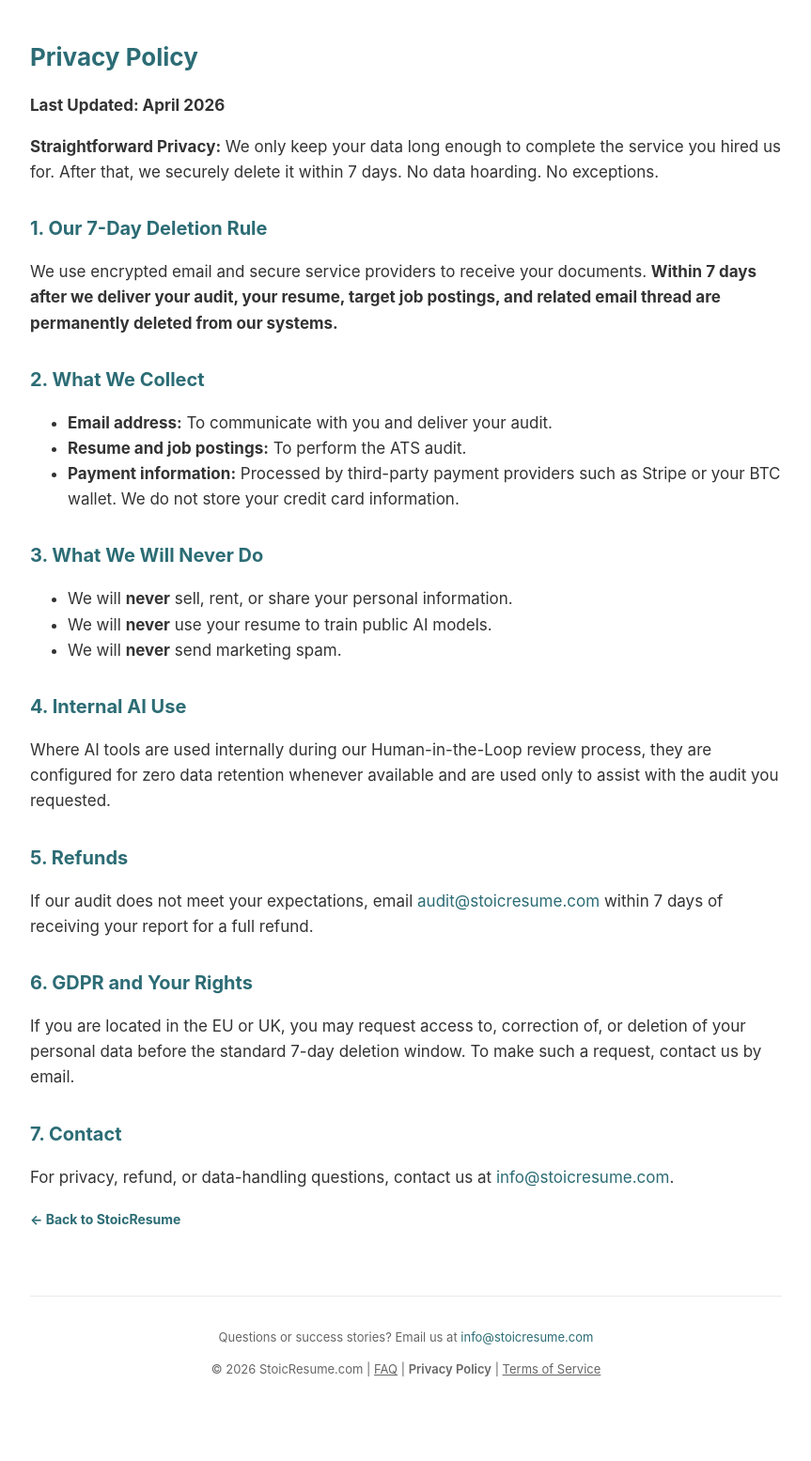
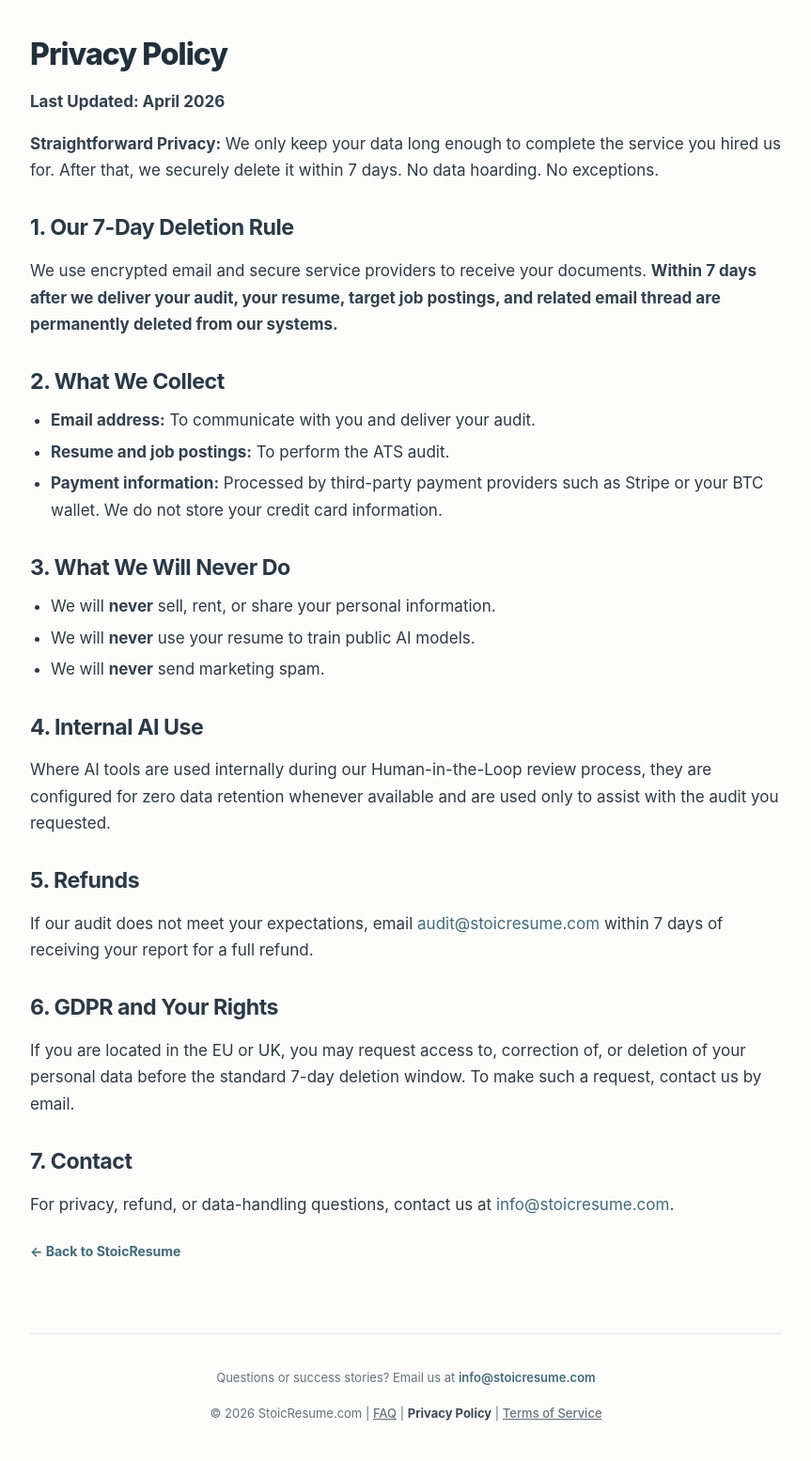
Before and after one commit to JayUdding/ats-audit-site, a Jekyll site: the page privacy.html, which Jekyll copies as it is, in a window 1280 px wide. Shown: the whole page at 94% size, without its empty margins (208-1071 px from the left). Built offline with Jekyll 4.4.1, drawn with Linux system fonts in a browser that asks for light colours; before the commit the page ends 1508 px from its top, so only the background shows below that.

Commit message:
Revise styles and update footer in privacy.html

```diff
--- a/privacy.html
+++ b/privacy.html
@@ -8,59 +8,114 @@
   <style>
     body {
       font-family: -apple-system, BlinkMacSystemFont, "Segoe UI", Roboto, sans-serif;
-      line-height: 1.6;
-      color: #333;
+      line-height: 1.66;
+      color: #2F3A45;
+      background: #FCFCFA;
       max-width: 800px;
       margin: 40px auto;
       padding: 0 20px;
       font-size: 17px;
     }
+
     h1 {
-      color: #2c6c75;
-      font-size: 26px;
-      margin-bottom: 5px;
+      color: #22303C;
+      font-size: 2rem;
+      font-weight: 780;
+      letter-spacing: -0.03em;
+      line-height: 1.15;
+      margin-bottom: 8px;
     }
+
     h2 {
-      color: #2c6c75;
-      font-size: 20px;
-      margin-top: 30px;
+      color: #2B3946;
+      font-size: 1.45rem;
+      font-weight: 720;
+      letter-spacing: -0.02em;
+      line-height: 1.2;
+      margin-top: 34px;
+      margin-bottom: 12px;
     }
-    a { color: #2c6c75; text-decoration: none; }
-    a:hover { text-decoration: underline; }
+
+    p {
+      margin-bottom: 1rem;
+    }
+
+    ul {
+      margin-top: 0.5rem;
+      margin-bottom: 1rem;
+      padding-left: 22px;
+    }
+
+    li {
+      margin-bottom: 0.35rem;
+    }
+
+    strong,
+    b {
+      color: #33404D;
+      font-weight: 680;
+    }
+
+    a {
+      color: #446B7A;
+      text-decoration: none;
+    }
+
+    a:hover {
+      color: #2E5361;
+      text-decoration: underline;
+    }
+
     .back-link {
       display: inline-block;
+      margin-top: 0.5rem;
       margin-bottom: 20px;
-  font-weight: bold;
+      font-weight: 700;
       font-size: 14px;
-  color: #2c6c75;
+      color: #446B7A;
       text-decoration: none;
     }
 
     .back-link:hover {
       text-decoration: underline;
-  color: #24575f;
+      color: #2E5361;
     }
 
     .footer-link {
-  color: #666;
+      color: #66727D;
       text-decoration: underline;
+      font-weight: 500;
     }
 
     .footer-link:hover {
-  color: #2c6c75;
+      color: #3F4B59;
       text-decoration: underline;
     }
 
     .email-link {
-  color: #2c6c75;
+      color: #446B7A;
       text-decoration: none;
+      font-weight: 600;
     }
 
     .email-link:hover {
       text-decoration: underline;
-  color: #24575f;
+      color: #2E5361;
     }
-      padding-left: 22px;
+
+    footer {
+      margin-top: 56px;
+      padding-top: 22px;
+      border-top: 1px solid #E1E6EB;
+      text-align: center;
+      font-size: 13px;
+      color: #66727D;
+      line-height: 1.7;
+    }
+
+    .current-page {
+      color: #3F4B59;
+      font-weight: 700;
     }
   </style>
 </head>
@@ -100,11 +155,9 @@
   <h2>7. Contact</h2>
   <p>For privacy, refund, or data-handling questions, contact us at <a href="mailto:info@stoicresume.com">info@stoicresume.com</a>.</p>
 
-
-
   <a href="/" class="back-link">&larr; Back to StoicResume</a>
 
-<footer style="margin-top: 50px; padding-top: 20px; border-top: 1px solid #eaeaea; text-align: center; font-size: 13px; color: #666;">
+  <footer>
     <p>
       Questions or success stories? Email us at
       <a href="mailto:info@stoicresume.com" class="email-link">info@stoicresume.com</a>
@@ -112,7 +165,7 @@
     <p>
       &copy; 2026 StoicResume.com |
       <a href="/faq.html" class="footer-link">FAQ</a> |
-    <span style="color: #666; font-weight: 600;">Privacy Policy</span> |
+      <span class="current-page">Privacy Policy</span> |
       <a href="/terms.html" class="footer-link">Terms of Service</a>
     </p>
   </footer>
```
Lines whose indentation alone changed are shown as unchanged.
